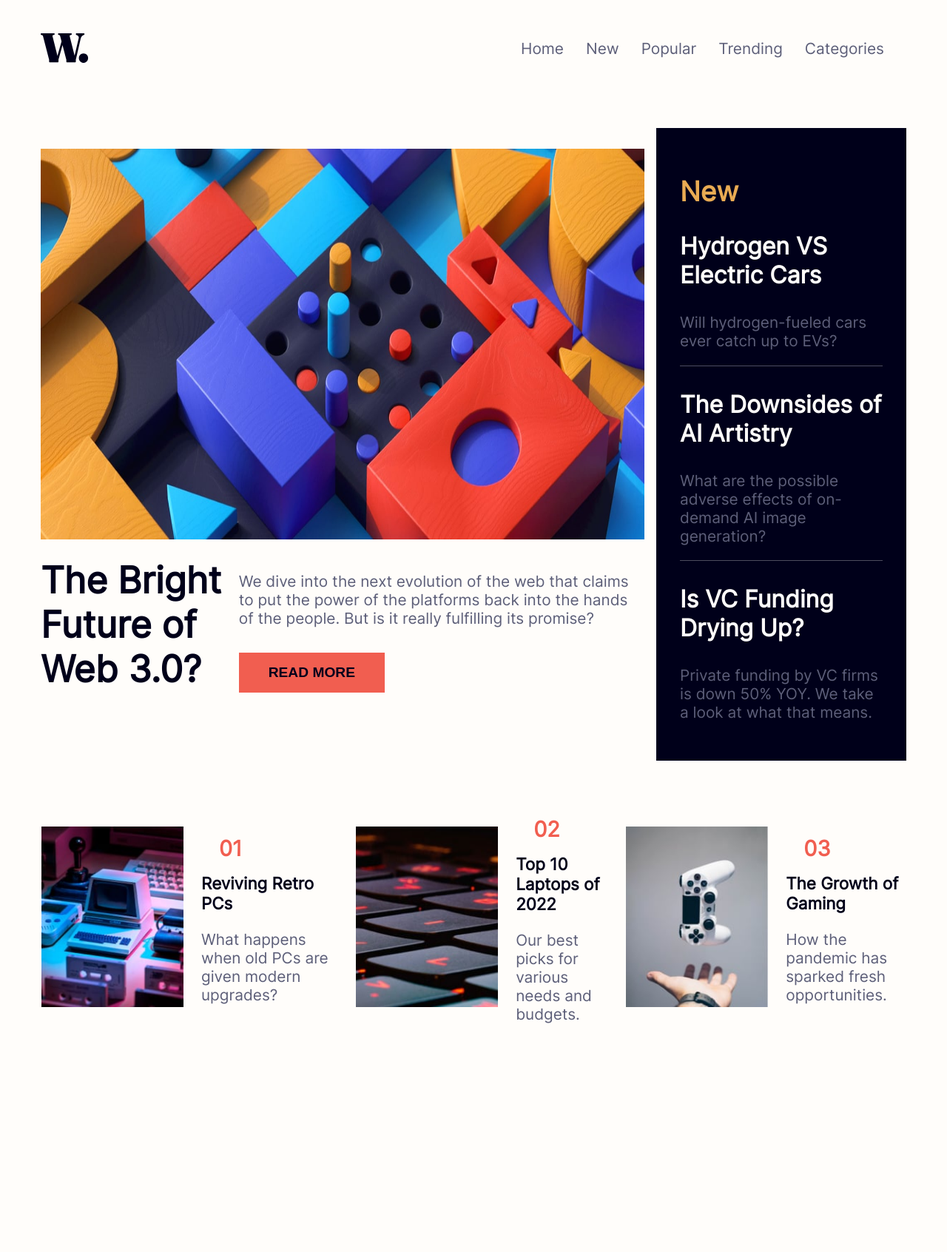
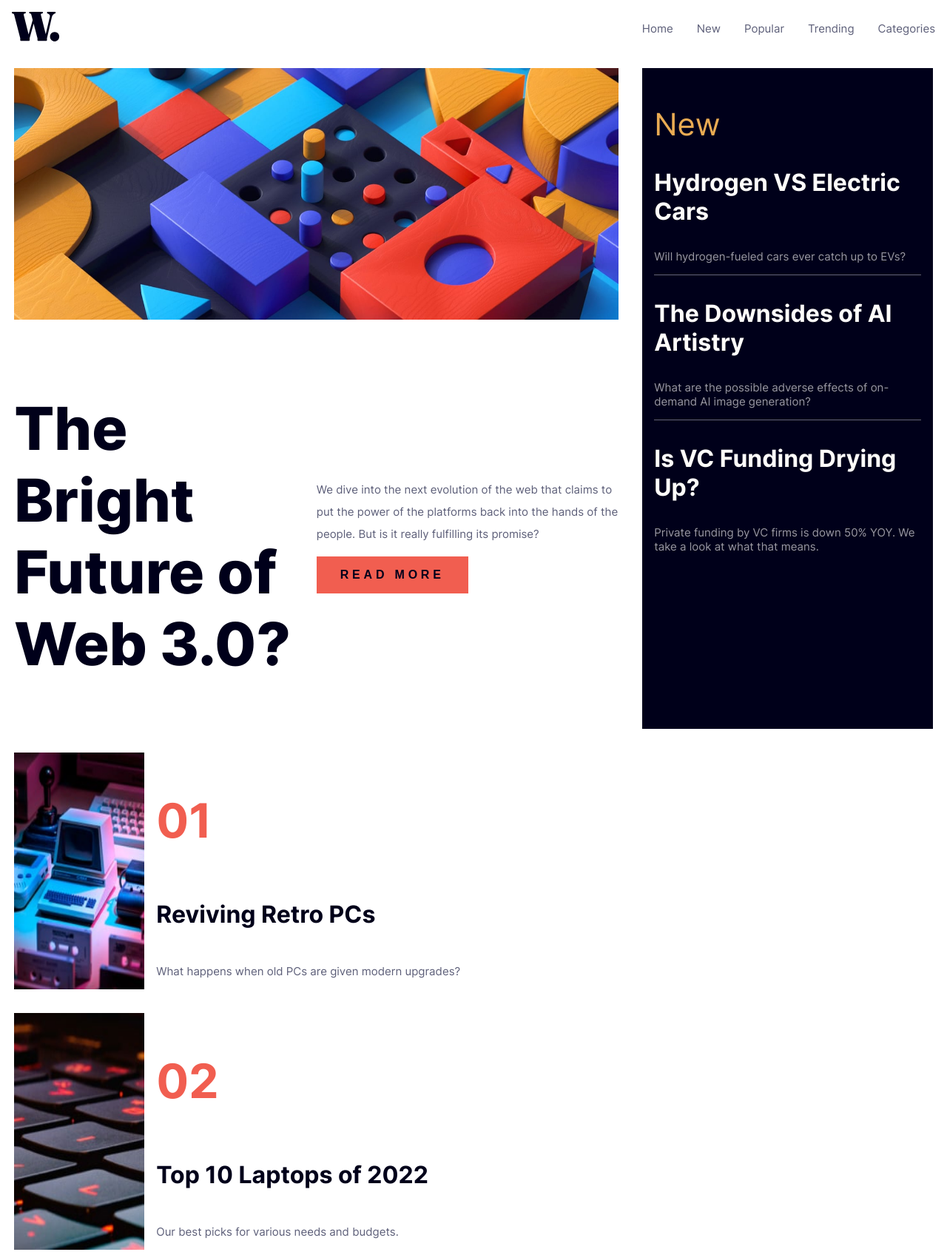
Before and after one commit to Jimztech/News-Homepage, a plain HTML site: page index.html in a window 1280 px wide. Shown: the top 1692 px of the page at 74% size. Before the commit the page ends 1459 px from the top, so only its background shows below. Drawn offline with Linux system fonts and the light colour scheme.

Commit message:
restructured

```diff
--- a/index.html
+++ b/index.html
@@ -14,82 +14,58 @@
 </head>
 <body>
   <header>
-    <nav class="nav-bar">
-      <ul class="side-bar">
-        <li class="some-icon">
-          <a href="#">
-            <img
-              src="./assets/images/icon-menu-close.svg"
-              alt=""
-              class="close-icon"
-            >
-          </a>
-        </li>
-        <li><a href="#home">Home</a></li>
-        <li><a href="#new">New</a></li>
-        <li><a href="#popular">Popular</a></li>
-        <li><a href="#trending">Trending</a></li>
-        <li><a href="#categories">Categories</a></li>
-      </ul>
-
-      <ul class="nav-links">
-        <li>
-          <a href="#">
+    <div class="logo-container">
       <img
         src="./assets/images/logo.svg"
         alt="logo"
         class="logo"
-            />
-          </a>
-        </li>
-        <li class="hideOnMobile"><a href="#home">Home</a></li>
-        <li class="hideOnMobile"><a href="#new">New</a></li>
-        <li class="hideOnMobile"><a href="#popular">Popular</a></li>
-        <li class="hideOnMobile"><a href="#trending">Trending</a></li>
-        <li class="hideOnMobile"><a href="#categories">Categories</a></li>
-        <li id="hamburger-icon">
-          <a href="#">
-            <img
-              src="./assets/images/icon-menu.svg"
-              alt="menu icon"
-              class="open-icon"
       >
-          </a>
-        </li>
+    </div>
+
+    <nav>
+      <img src="./assets/images/icon-menu.svg" alt="" class="hamburger-icon">
+
+      <ul class="nav-links">
+        <li><a href="./index.html">Home</a></li>
+        <li><a href="#details">New</a></li>
+        <li><a href="#">Popular</a></li>
+        <li><a href="#">Trending</a></li>
+        <li><a href="#">Categories</a></li>
       </ul>
     </nav>
   </header>
 
-  <section class="main-section">
-    <section class="midsection">
-      <div class="image-container">
+  <main>
+    <!-- Hero Image-->
+    <picture class="hero-image">
+      <source
+        srcset="./assets/images/image-web-3-desktop.jpg"
+        media="(min-width: 900px)"
+      >
       <img
         src="./assets/images/image-web-3-mobile.jpg"
-          alt=""
-          class="image-header"
-          max-inline-size="100%"
-          srcset="./assets/images/image-web-3-mobile.jpg 300w, ./assets/images/image-web-3-desktop.jpg 700w"
-          sizes="(max-width: 699px) 140px, (max-width: 1024px) 400px, 650px"
+        alt="hero image"
+        class="hero-picture"
       >
+    </picture>
+
+    <!-- Hero Section -->
+    <section class="hero-section">
+      <div class="h1-container">
+        <h1 class="h1-heading">The Bright Future of Web 3.0?</h1>
       </div>
 
-      <div class="heading-container">
-        <section class="h-section">
-          <h1 class="first-heading">The Bright Future of Web 3.0?</h1>
-        </section>
-
-        <section class="p-section">
-          <p class="first-paragraph">
-            We dive into the next evolution of the web that claims to
-            put the power of the platforms back into the hands of
-            the people. But is it really fulfilling its promise?
+      <div class="p-container">
+        <p class="p-heading">
+          We dive into the next evolution of the web that claims
+          to put the power of the platforms back into the hands of the people.
+          But is it really fulfilling its promise?
         </p>
-          <button class="button">Read More</button>
-        </section>
+        <button class="button">Read more</button>
       </div>
     </section>
 
-    <section class="aside">
+    <aside class="aside" id="details">
       <h2 class="h2-aside">New</h2>
 
       <h3 class="h3-aside">Hydrogen VS Electric Cars</h3>
@@ -108,55 +84,59 @@
         Private funding by VC firms is down 50% YOY.
         We take a look at what that means.
       </p>
-    </section>
+    </aside>
+
+    <section class="footer">
+      <div class="footer-card">
+        <section class="footer-image">
+          <img
+            src="./assets/images/image-retro-pcs.jpg"
+            alt="retro pc image"
+            class="retro-image"
+          >
         </section>
 
-  <footer class="second-section">
-    <section class="footer-card">
-      <div class="image-content">
-        <img
-          src="./assets/images/image-retro-pcs.jpg"
-          alt=" retro pcs"
-          class="retro-image"
-        >
-      </div>
-      <div class="content">
+        <section class="footer-text">
           <h2 class="h2-footer">01</h2>
           <h3 class="h3-footer">Reviving Retro PCs</h3>
           <p>What happens when old PCs are given modern upgrades?</p>
+        </section>
       </div>
+
+      <div class="footer-card">
+        <section class="footer-image">
+          <img
+            src="./assets/images/image-top-laptops.jpg"
+            alt="laptop image"
+            class="laptop-image"
+          >
         </section>
 
-    <section class="footer-card">
-      <div class="image-content">
-        <img
-          src="./assets/images/image-top-laptops.jpg"
-          alt="top laptops"
-          class="laptop-image"
-        >
-      </div>
-      <div class="content">
+        <section class="footer-text">
           <h2 class="h2-footer">02</h2>
           <h3 class="h3-footer">Top 10 Laptops of 2022</h3>
           <p>Our best picks for various needs and budgets.</p>
+        </section>
       </div>
+
+      <div class="footer-card">
+        <section class="footer-image">
+          <img
+            src="./assets/images/image-gaming-growth.jpg"
+            alt="gaming image"
+            class="gaming-image"
+          >
         </section>
 
-    <section class="footer-card">
-      <div class="image-content">
-        <img
-          src="./assets/images/image-gaming-growth.jpg"
-          alt="gaming growth"
-          class="gaming-image"
-        >
-      </div>
-      <div class="content">
+        <section class="footer-text">
           <h2 class="h2-footer">03</h2>
           <h3 class="h3-footer">The Growth of Gaming</h3>
           <p>How the pandemic has sparked fresh opportunities.</p>
+        </section>
       </div>
     </section>
-  </footer>
+  </main>
   <script src="./index.js"></script>
 </body>
+</body>
 </html>
--- a/style/styles.css
+++ b/style/styles.css
@@ -1,311 +1,215 @@
+@font-face {
+    font-family: "Inter";
+    src: url("/assets/fonts/static/Inter-Regular.ttf") format("truetype");
+    font-weight: 400;
+}
+@font-face {
+    font-family: "Inter";
+    src: url("/assets/fonts/static/Inter-ExtraBold.ttf") format("truetype");
+    font-weight: 800;
+}
+@font-face {
+    font-family: "Inter";
+    src: url("/assets/fonts/static/Inter-Bold.ttf") format("truetype");
+    font-weight: 700;
+}
 :root {
+    --OffWhite: hsl(36, 100%, 99%);
+    --SoftRed: hsl(5, 85%, 63%);
     --SoftOrange: hsl(35, 77%, 62%);
-    --SoftRed: hsl(5, 85%, 63%);
     --GrayishBlue: hsl(233, 8%, 79%);
     --DarkGrayishBlue: hsl(236, 13%, 42%);
     --VeryDarkBlue: hsl(240, 100%, 5%);
-    --OffWhite: hsl(36, 100%, 99%);
-}
-@font-face {
-    font-family: "Inter";
-    src: url("../assets/fonts/static/Inter-Regular.ttf");
 }
 
 body {
     font-family: "Inter", sans-serif;
     font-size: 0.94rem;
+    margin: 0;
+}
+header {
+    display: flex;
+    justify-content: space-between;
+    align-items: center;
+    padding: 1rem;
+}
+.hamburger-icon {
+    position: relative;
+    z-index: 2;
+}
+.nav-links {
+    list-style-type: none;
+    position: absolute;
+    top: 0;
+    right: 0;
+    display: none;
+    flex-direction: column;
+    justify-content: center;
+    gap: 2.8rem;
+    padding: 2rem;
     background-color: var(--OffWhite);
-    padding: 1rem 0;
+    min-height: 100vh;
+    width: 50%;
+    z-index: 1;
+    transition: 0.3s ease;
+    cursor: pointer;
+}
+.nav-links.active {
+    display: flex;
+}
+.nav-links li a {
+    font-family: 1.5rem;
+    color: var(--DarkGrayishBlue);
+}
+.nav-links li a:hover {
+    color: var(--SoftRed);
+    cursor: pointer;
+}
+a,
+a:link,
+a:visited,
+a:focus,
+a:hover {
+    text-decoration: none;
+    display: inline-block;
+}
+main {
+    display: grid;
+    grid-template-columns: 1fr;
+    row-gap: 1.5rem;
+    margin: 1rem 1.2rem;
 }
 
-.main-section, .second-section {
-    padding: 1.2rem 0.94rem;
+/* Hero image styling */
+.hero-image img{
+    width: 100%;
+    height: 100%;
 }
-.main-section {
+
+/* Hero section styling*/
+.hero-section {
     display: flex;
     flex-direction: column;
 }
+.h1-heading {
+    font-size: clamp(2rem, 6vw + 1rem, 5rem);
+    font-weight: 800;
+    color: var(--VeryDarkBlue);
+
+}
+.p-heading {
+    line-height: 2;
+    margin-top: 0;
+    color: var(--DarkGrayishBlue);
+}
+button {
+    border: none;
+    padding: 1rem 2rem;
+    font-size: 1rem;
+    text-transform: uppercase;
+    background-color: var(--SoftRed);
+    color: var(--VeryDarkBlue);
+    font-weight: 800;
+    letter-spacing: 0.3rem;
+}
+.aside {
+    background-color: var(--VeryDarkBlue);
+    color: var(--OffWhite);
+    padding: 1rem 1rem;
+}
+.h2-aside {
+    font-size: clamp(2rem, 2vw + 1rem, 4rem);
+    font-weight: 500;
+    color: var(--SoftOrange);
+}
+.h3-aside {
+    font-size: clamp(1.3rem, 2vw + 0.6rem, 2rem);
+}
+.p-aside {
+    opacity: 0.6;
+}
 hr {
-    border: 0;
+    border: none;
     border-top: 1px solid var(--OffWhite);
-    opacity: 0.3;
+    opacity: 0.4;
 }
 
 
-/* Navigation styling */
-.nav-links {
-    list-style-type: none;
-    margin: 0;
-    padding: 0;
+/* Footer section styling */
+.footer {
+    display: grid;
+    grid-template-columns: 1fr;
+    gap: 2rem;
+}
+.footer-card {
+    display: grid;
+    grid-template-columns: 11rem 1fr;
+    gap: 1rem;
+}
+.footer-card img {
     width: 100%;
-    display: flex;
-    justify-content: flex-end;
-    align-items: center;
+    height: 100%;
 }
-nav li {
-    height: 50px;
+.h2-footer {
+    font-size: clamp(2rem, 5vw + 1rem, 4rem);
+    color: var(--SoftRed);
 }
-nav a {
-    height: 100%;
-    padding: 0 15px; /* Take note of this padding*/
-    text-decoration: none;
-    display: flex;
-    align-items: center;
+.h3-footer {
+    font-size: clamp(1.3rem, 4vw + 0.6rem, 2rem);
+    color: var(--VeryDarkBlue);
+    padding: 1rem 0;
+}
+.footer-text p {
     color: var(--DarkGrayishBlue);
+    font-family: clamp(1.2rem, 4vw + 1rem, 1.5rem);
 }
-nav li:first-child {
-    margin-right: auto;
-}
-
-
-/* Sidebar styling */
-.side-bar {
-    position: fixed;
-    top: 0;
-    right: 0;
-    height: 100vh;
-    width: 250px;
-    font-size: 1.5rem;
-    background-color: var(--OffWhite);
-    list-style-type: none;
-    flex-direction: column;
-    gap: 1rem;
-    display: none;
-    /* Check this align-items and justify-content later. */
-    align-items: flex-start;
-    justify-content: flex-start;
-}
-.side-bar li {
-    width: 100%;
-}
-.side-bar a {
-    width: 100%;
-}
-@media (max-width: 750px) {
-    .hideOnMobile {
+/* Media Query */
+@media (min-width: 900px) {
+    .header {
+        padding: 2rem 4rem;
+    }
+    .hamburger-icon {
         display: none;
     }
-    #hamburger-icon {
-        display: block;
+    .nav-links {
+        all: unset;
+        display: flex;
+        list-style: none;
+        gap: 2rem;
     }
-}
-@media (max-width: 400px) {
-    .side-bar {
-        padding: 10px 0;
+    main {
+        grid-template-columns: repeat(3, 1fr);
+        gap: 2rem;
     }
-}
-@media (min-width: 700px) {
-    .open-icon {
-        display: none;
+    .hero-image {
+        grid-column: 1/3;
     }
-    nav a:hover {
-        color: var(--SoftRed);
+    .hero-section {
+        grid-column: 1/3;
+        grid-row: 2/3;
+        display: grid;
+        grid-template-columns: repeat(2, 1fr);
+        align-items: center;
     }
-}
-
-
-/* Image content styling */
-@media (max-width: 20.6rem) {
-    .image-header {
-        width: 18rem;
+    .h1-container {
+        grid-column: 1/2;
+        grid-row: 1/-1;
     }
-}
-@media (min-width: 20.68rem) and (max-width: 22.5rem) {
-    .image-header {
-        width: 19.38rem;
-    }
-}
-@media (min-width: 22.6rem) and (max-width: 25rem) {
-    .image-header {
-        width: 21.25rem;
-    }
-}
-@media (min-width: 25.1rem) and (max-width: 28.1rem) {
-    .image-header {
-        width: 23.1rem;
-    }
-}
-.retro-image, .laptop-image, .gaming-image {
-    width: 150px;
-}
-
-
-/* Text styling */
-h1 {
-    font-size: 2.7rem;
-    font-weight: 800;
-    color: var(--VeryDarkBlue);
-}
-p {
-    color: var(--DarkGrayishBlue);
-}
-h2 {
-    color: var(--SoftOrange);
-}
-h3 {
-    color: var(--OffWhite);
-}
-.h2-footer {
-    color: var(--SoftRed);
-    font-weight: 700;
-    font-size: 1.8rem;
-    margin-top: 0;
-}
-.h3-footer {
-    color: var(--VeryDarkBlue);
-    font-size: 1.4rem;
-}
-
-
-/* Button styling */
-.button {
-    background-color: var(--SoftRed);
-    border: none;
-    padding: 1rem 2.5rem;
-    font-size: 1.2rem;
-    font-weight: 700;
-    text-transform: uppercase;
-    color: var(--VeryDarkBlue);
-    margin-top: 0.8rem;
-}
-
-/* Heading Styling */
-.heading-container {
-    margin: 0;
-}
-.first-heading {
-    margin-bottom: 0;
-}
-
-
-/* Midsection styling */
-.image-header {
-    margin-bottom: 1.2rem;
-}
-.first-heading {
-    margin-top: 0;
-}
-.aside {
-    background-color: var(--VeryDarkBlue);
-    margin-top: 4rem;
-    padding: 0.5rem 1rem;
-}
-
-
-/* Footer styling */
-.footer-card {
-    display: flex;
-    flex-direction: row;
-    gap: 1.5rem;
-    align-items: center;
-    margin-top: 1rem;
-}
-.content {
-    align-self: center;
-}
-
-
-/* Styling from 740px to 899px */
-@media (min-width: 46.25rem) and (max-width: 56.18rem) {
-    .nav-links {
-        font-size: 1.3rem;
-    }
-    .image-header {
-        width: 47rem;
-    }
-    .first-heading {
-        font-size: 3.2rem;
-    }
-    p {
-        font-size: 1.3rem;
-    }
-    h2, .h2-footer {
-        font-size: 2.5rem;
-    }
-    h3, .h3-footer {
-        font-size: 2rem;
+    .p-container {
+        grid-column: 2/3;
+        grid-row: 1/-1;
     }
     .aside {
-        padding: 1rem 2rem;
+        grid-column: 3/4;
+        grid-row: 1/3;
     }
-}
-
-
-/* Styling from 900px and above */
-@media (min-width: 56.25rem) {
-    body {
-        padding: 2rem;
-    }
-    .main-section {
-        display: flex;
-        flex-direction: row;
-        align-items: center;
-        gap: 1rem;
+    .footer {
+        grid-column: 1/-1;
+        grid-row: 3/4;
     }
 
-    /* heading container styling */
-    .image-header {
-        width: 51rem;
-        min-height: 33rem;
-    }
-    .heading-container {
-        display: flex;
-        flex-direction: row;
-        gap: 1.2rem;
-        justify-content: center;
-        align-items: center;
-        max-width: 51rem;
-    }
     button:hover {
         background-color: var(--VeryDarkBlue);
         color: var(--OffWhite);
-        cursor: pointer;
-    }
-
-    /* Text styling */
-    .nav-links {
-        font-size: 1.3rem;
-    }
-    .first-heading {
-        font-size: 3.1rem;
-    }
-    p {
-        font-size: 1.3rem;
-    }
-    h2 {
-        font-size: 2.3rem;
-    }
-    h3 {
-        font-size: 2rem;
-    }
-    .aside {
-        padding: 2rem ;
-    }
-    .h3-aside:hover {
-        color: var(--SoftOrange);
-        cursor: pointer;
-    }
-
-    /* Footer Styling */
-    .second-section {
-        display: flex;
-        flex-direction: row;
-        gap: 1rem;
-        align-items: center;
-        padding: 1rem 1rem;
-    }
-    .laptop-image, .gaming-image, .retro-image {
-        width: 12rem;
-    }
-    .h2-footer {
-        margin: 1.5rem;
-        margin-bottom: 0;
-    }
-    .h3-footer {
-        margin-top: 1rem;
-    }
-    .h3-footer:hover {
-        color: var(--SoftRed);
-        cursor: pointer;
     }
 }
```
Also changed, not shown: index.js (+9 -8 lines). Lines whose indentation alone changed are shown as unchanged.
